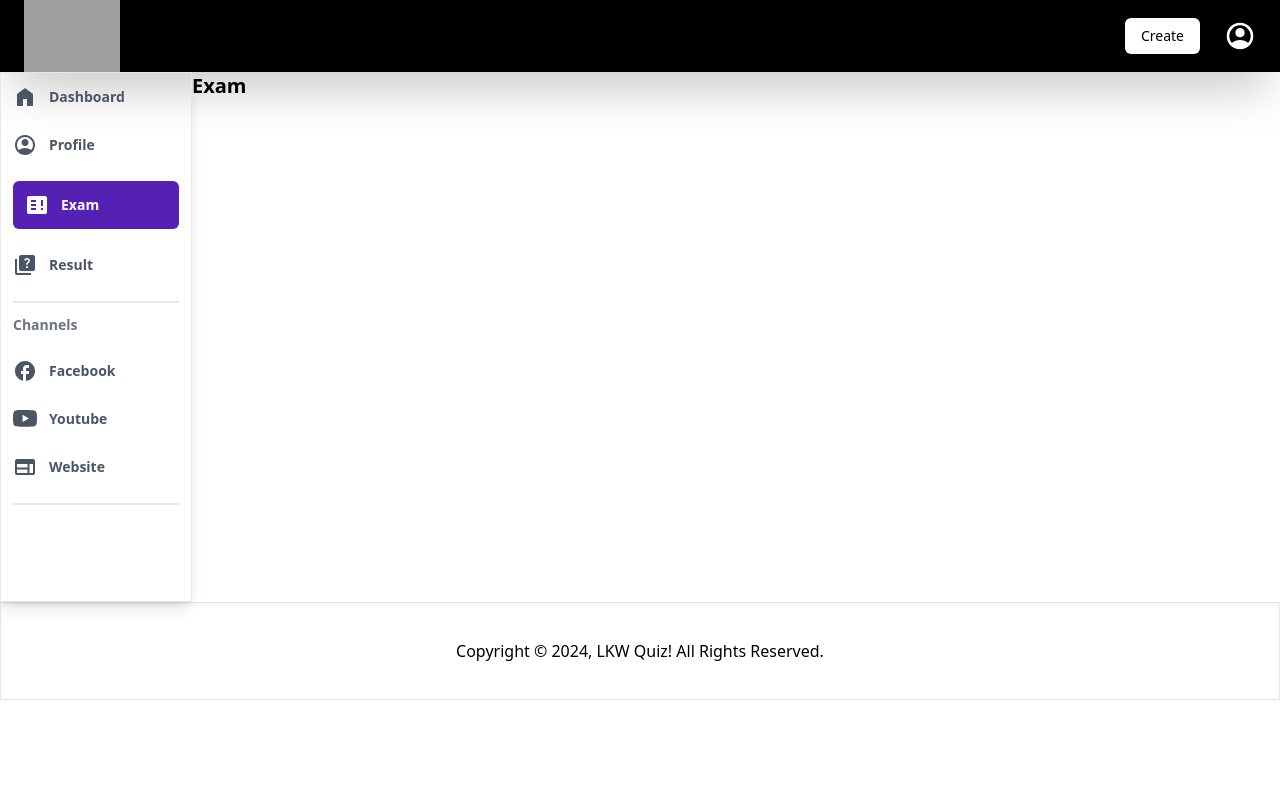
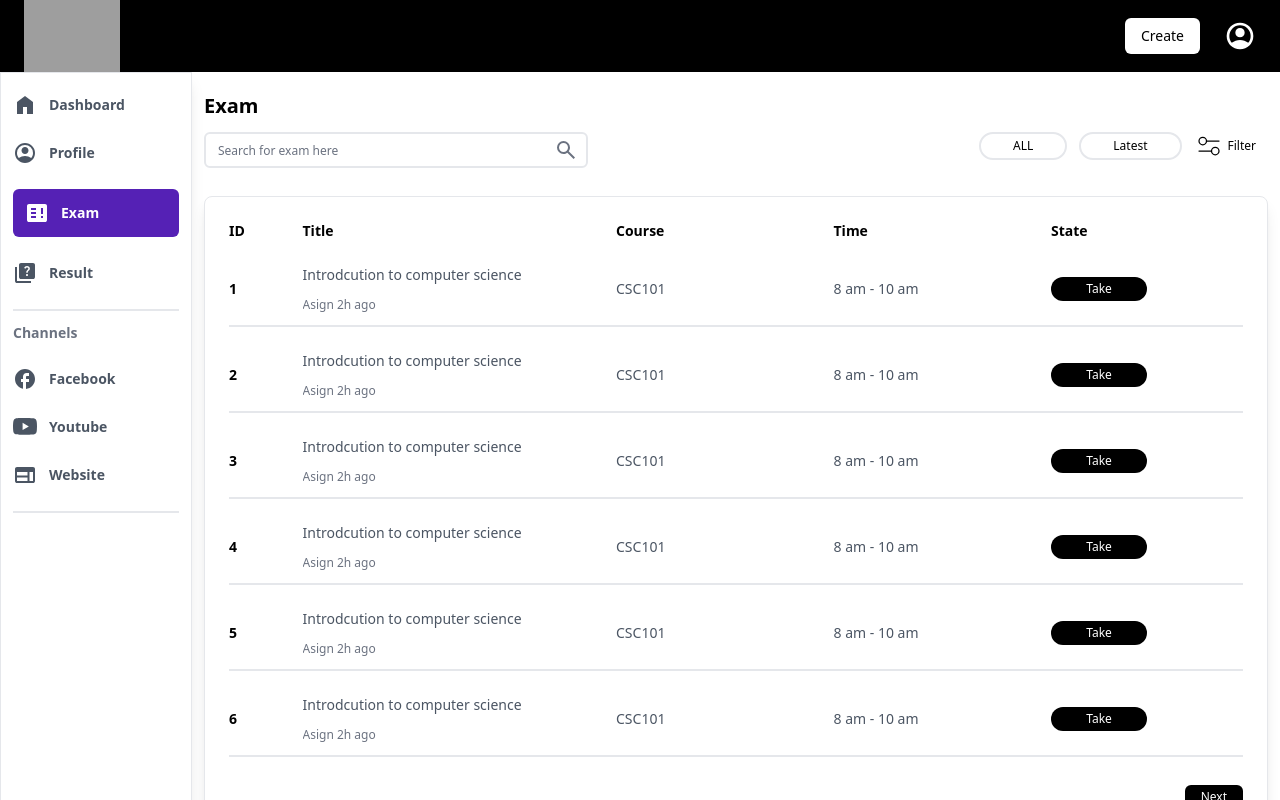
Before and after one commit to NuReach/Quiz_Lkw_Project, a React (Vite) app: page /exam in a window 1280 px wide. Shown: the top 800 px of the page. Built offline with nearby package versions, Linux system fonts and the light colour scheme; grey boxes are pictures that could not be loaded.

Commit message:
exam page

```diff
--- /dev/null
+++ b/src/Components/Button/Filter.jsx
@@ -0,0 +1,25 @@
+import React, { useState } from 'react'
+
+export default function Filter() {
+  const [filter,setFilter] = useState(false);
+  const handleClick = (e)=>{
+    e.preventDefault();
+    setFilter(!filter)
+  }
+  return (
+    <div className='flex items-center flex-wrap relative'>
+        <button className='rounded-full mr-3 my-1 border-2 py-1 px-8 bg-white font-medium text-xs cursor-pointer hover:scale-105 transition'>ALL</button>
+        <button className='rounded-full mr-3 my-1 border-2 py-1 px-8 bg-white font-medium text-xs cursor-pointer hover:scale-105 transition'>Latest</button>
+        <div onClick={handleClick} className='flex mr-3 my-1 items-center space-x-1 cursor-pointer hover:scale-105 transition'>
+            <svg className='font-medium' xmlns="http://www.w3.org/2000/svg" width="30" height="30" viewBox="0 0 24 24"><g fill="none" stroke="currentColor" stroke-linecap="round"><path d="M10 8h10M4 16h10"/><circle cx="7" cy="8" r="3" transform="rotate(90 7 8)"/><circle cx="17" cy="16" r="3" transform="rotate(90 17 16)"/></g></svg>
+            <p className='font-medium text-xs'>Filter</p>
+        </div>
+      <div className= {filter ? 'flex flex-wrap items-center' : 'hidden' }>
+          <button className='rounded-full mr-3 my-1 border-2 py-1 px-8 bg-white font-medium text-xs cursor-pointer hover:scale-105 transition'>Title</button>
+          <button className='rounded-full mr-3 my-1 border-2 py-1 px-8 bg-white font-medium text-xs cursor-pointer hover:scale-105 transition'>Course</button>
+          <button className='rounded-full mr-3 my-1 border-2 py-1 px-8 bg-white font-medium text-xs cursor-pointer hover:scale-105 transition'>Time</button>
+        </div>
+    </div>
+
+  )
+}
--- a/src/Components/Input/Search.jsx
+++ b/src/Components/Input/Search.jsx
@@ -2,6 +2,9 @@ import React from 'react'
 
 export default function Search() {
   return (
-    <div>Search</div>
+    <div className=' relative mt-3 mb-1 max-w-96 w-full border-2 bg-white rounded-md sm:w-96 '>
+        <input type="text" className='border-none w-10/12 h-8 rounded-md focus:ring-0  placeholder:text-xs text-xs font-medium focus:border-gray-400 border-gray-400' placeholder='Search for exam here'  />
+        <svg xmlns="http://www.w3.org/2000/svg" className='text-gray-500 absolute top-0 right-2 ' width="24" height="32" viewBox="0 0 24 24"><path fill="currentColor" d="m19.6 21l-6.3-6.3q-.75.6-1.725.95T9.5 16q-2.725 0-4.612-1.888T3 9.5q0-2.725 1.888-4.612T9.5 3q2.725 0 4.613 1.888T16 9.5q0 1.1-.35 2.075T14.7 13.3l6.3 6.3zM9.5 14q1.875 0 3.188-1.312T14 9.5q0-1.875-1.312-3.187T9.5 5Q7.625 5 6.313 6.313T5 9.5q0 1.875 1.313 3.188T9.5 14"/></svg>
+    </div>
   )
 }
--- a/src/Components/Navbar/Navbar.jsx
+++ b/src/Components/Navbar/Navbar.jsx
@@ -20,7 +20,7 @@ export default function Navbar() {
   }
 
   return (
-    <nav className='bg-black flex justify-between items-center px-6 shadow-2xl  '>
+    <nav className='bg-black flex justify-between items-center px-6  '>
         <Link to={"/"}>
           <img className='w-24' src="https://upload.wikimedia.org/wikipedia/commons/0/08/Limkokwing_Corporate_Logo_2018.png" alt="" />
         </Link>
--- a/src/Components/Sidebar/Sidebar.jsx
+++ b/src/Components/Sidebar/Sidebar.jsx
@@ -51,7 +51,7 @@ export default function Sidebar() {
   ]
   return (
     <div className=' border w-fit p-3 shadow-lg flex flex-col md:min-w-48 h-auto pb-24  '>
-        <section className='flex flex-col space-y-6 border-b-2 pb-6'>
+        <section className='flex flex-col space-y-6 border-b-2 pb-6 mt-2'>
             {
                 menu.map((item,i)=>(
                     <Link to={item.link} key={i} className={ route==item.link ?'text-white bg-purple-800 p-3 rounded-md md:justify-normal justify-center font-bold flex space-x-3 items-center text-sm cursor-pointer':'text-gray-600 font-bold md:justify-normal justify-center flex space-x-3 items-center text-sm cursor-pointer'}>
--- /dev/null
+++ b/src/Components/Table/ExamTableSm.jsx
@@ -0,0 +1,21 @@
+import React from 'react'
+
+export default function ExamTableSm({index}) {
+  return (
+    <div className='border rounded-md p-3 text-xs w-full sm:w-full md:w-64  lg:w-96 xl:hidden '>
+        <div className='flex space-x-3'>
+            <p className='font-medium w-12 '>Title</p>
+            <p className='line-clamp-1'>{index+1}.Dabase Design and Technolog</p>
+        </div>
+        <div className='flex space-x-3'>
+            <p className='font-medium w-12 '>Course</p>
+            <p>CS101</p>
+        </div>
+        <div className='flex space-x-3'>
+            <p className='font-medium w-12 '>Time</p>
+            <p>8 am - 10 am</p>
+        </div>
+        <button className='font-medium text-xs py-1 rounded-md px-4 text-white bg-black w-1/2  my-1'>Take</button>
+    </div>
+  )
+}
--- /dev/null
+++ b/src/Components/Table/ExamTableXl.jsx
@@ -0,0 +1,32 @@
+import React from 'react'
+
+export default function ExamTableXl({data}) {
+  return (
+    <div className='p-6 mt-3 border rounded-lg shadow-lg hidden xl:block'>
+        <header className='font-bold text-sm flex justify-between'>
+            <p className='w-12'>ID</p>
+            <p className='w-72'>Title</p>
+            <p className='w-48'>Course</p>
+            <p className='w-48'>Time</p>
+            <p className='w-48'>State</p>
+        </header>
+        {
+            data.map((item,i)=>(
+                <div className='font-bold text-sm flex justify-between items-center my-6 border-b-2 pb-3'>
+                    <p className='w-12'>{i+1}</p>
+                    <div className='w-72'>
+                    <p className='w-72 font-medium text-gray-600 line-clamp-1'>Introdcution to computer science</p>
+                    <p className='w-72 font-normal line-clamp-1 text-xs text-gray-500 mt-3'>Asign 2h ago</p>
+                    </div>
+                    <p className='w-48 font-medium text-gray-600 line-clamp-1'>CSC101</p>
+                    <p className='w-48 font-medium text-gray-600 line-clamp-1'>8 am - 10 am</p>
+                    <p className='w-48'>  <button className='font-medium text-xs py-1 rounded-full px-4 text-white bg-black w-1/2  my-1'>Take</button></p>
+                </div>
+            ))
+        }
+        <div className='w-full flex justify-end'>
+            <button className='font-medium text-xs py-1 rounded-md px-4 text-white bg-black  my-1 hidden xl:block'>Next</button>
+        </div>
+    </div>
+  )
+}
--- a/src/pages/Exam.jsx
+++ b/src/pages/Exam.jsx
@@ -1,18 +1,41 @@
-import React from 'react'
+import React, { useState } from 'react'
 import Navbar from '../Components/Navbar/Navbar'
 import Sidebar from '../Components/Sidebar/Sidebar'
 import Footer from '../Components/Footer/Footer'
+import Search from '../Components/Input/Search'
+import Filter from '../Components/Button/Filter'
+import ExamTableSm from '../Components/Table/ExamTableSm'
+import ExamTableXl from '../Components/Table/ExamTableXl'
+import NextQuestion from '../Components/Button/NextQuestion'
 
 export default function Exam() {
+  const text ="asdfgh";
+  const [data,setData]=useState(text.split(""));
+  console.log(data);
   return (
     <div>
         <Navbar />
         <div className='flex'>
             <Sidebar />
-            <div>
-                <p className='text-xl font-bold '>Exam</p>
-                {/* <div className=' absolute -top-9 left-0 '>
-                </div> */}
+            <div className='w-full p-3' >
+                <p className='text-xl font-bold mt-2 '>Exam</p>
+                <div className='flex items-center justify-between flex-wrap'>
+                  <Search />
+                  <Filter />
+                </div>
+                <div  className=' flex flex-wrap gap-3 mt-3  '>
+                {
+                  data.map((item,i)=>(
+                  <ExamTableSm key={i} index={i} />
+                  ))
+                }
+                </div>
+                <div>
+                  <ExamTableXl data={data} />
+                </div>
+                <div className='w-full flex p-6 justify-end'>
+                <button className='font-medium text-xs py-1 rounded-full px-4 text-white bg-black  my-1 xl:hidden'>Next</button>
+                </div>
             </div>
         </div>
         <Footer />
```
